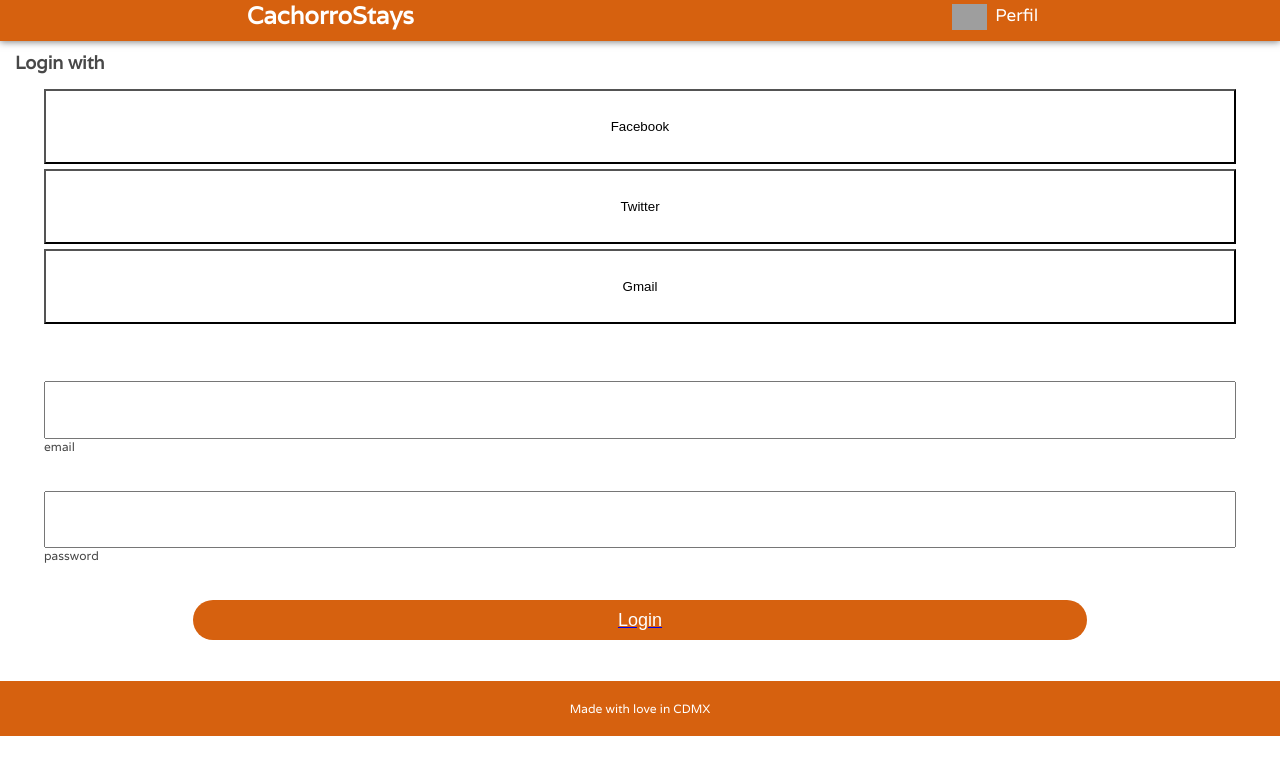
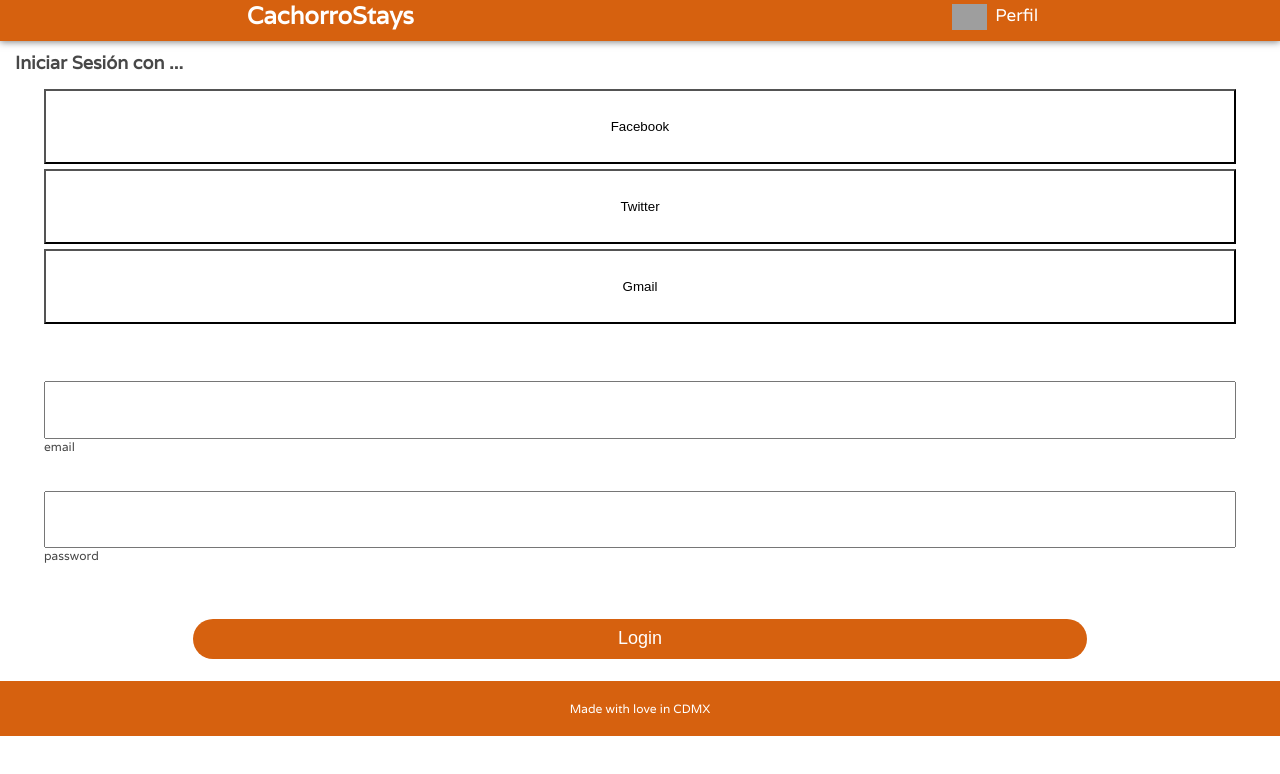
Before and after one commit to iamluisro/cachorroStays, a React app: page /login in a window 1280 px wide. Shown: the top 774 px of the page. Built offline with nearby package versions, Linux system fonts and the light colour scheme; grey boxes are pictures that could not be loaded.

Commit message:
se creo que la funcionalidad para crear un usuario al hacer login por correo

```diff
--- a/src/frontend/components/LoginEmail.jsx
+++ b/src/frontend/components/LoginEmail.jsx
@@ -6,6 +6,7 @@ import { loginRequest } from '../actions';
 const LoginEmail = (props) => {
   const [form, setValues] = useState({
     email: '',
+    password: '',
   });
 
   const handleInput = (event) => {
--- a/src/frontend/containers/LoginPage.jsx
+++ b/src/frontend/containers/LoginPage.jsx
@@ -1,24 +1,66 @@
-import React from 'react';
+import React, { useState } from 'react';
 import { connect } from 'react-redux';
 import LoginSocialMedia from '../components/LoginSocialMedia';
 import LoginEmail from '../components/LoginEmail';
+import { loginRequest } from '../actions';
 import Layout from '../components/Layout';
 import '../assets/styles/components/LoginPage.scss';
 
-const LoginPage = () => {
+const LoginPage = (props) => {
+  const [form, setValues] = useState({
+    email: '',
+    password: '',
+  });
+
+  const handleInput = (event) => {
+    setValues({
+      ...form,
+      [event.target.name]: event.target.value,
+    });
+  };
+
+  const handleSumbit = (event) => {
+    event.preventDefault();
+    props.loginRequest(form);
+    props.history.push('/');
+    console.log(form);
+  };
+
   return (
     <Layout>
       <section className='login'>
         <section className='login__container'>
           <div className='Login__contianer--with-text'>
-            <h1>Login with</h1>
+            <h1>Iniciar Sesión con ...</h1>
           </div>
           <LoginSocialMedia />
-          <LoginEmail />
+          <div className='login__container--with_email'>
+            <form className='login__container--with_email--form' onSubmit={handleSumbit}>
+              <input
+                name='email'
+                type='text'
+                onChange={handleInput}
+              />
+              {' '}
+          email
+              <input
+                name='password'
+                type='password'
+                onChange={handleInput}
+              />
+              {' '}
+          password
+              <button type='submit'> Login </button>
+            </form>
+          </div>
         </section>
       </section>
     </Layout>
   );
 };
 
-export default connect(null, null)(LoginPage);
+const mapDispatchToProps = {
+  loginRequest,
+};
+
+export default connect(null, mapDispatchToProps)(LoginPage);
```
